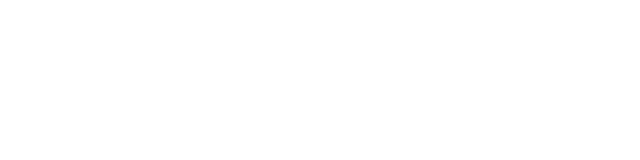
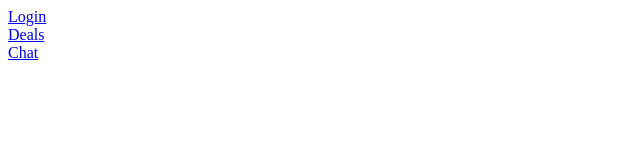
Before and after one commit to BooksangoJYO/booksan_front, a Vue app: page / in a window 1280 px wide. Before the commit this address had no page. Shown: the top 160 px of the page, without its empty margins (0-640 px from the left). Built offline with nearby package versions, Linux system fonts and the light colour scheme.

Commit message:
홈화면 내비게이션 버튼 추가

```diff
--- /dev/null
+++ b/src/components/Home.vue
@@ -0,0 +1,22 @@
+<template>
+    <div>
+        <div>
+            <RouterLink to="/login">Login</RouterLink>
+        </div>
+        <div>
+            <RouterLink to="/board/list">Deals</RouterLink>
+        </div>
+        <div>
+            <RouterLink to="/chat/roomList">Chat</RouterLink>
+        </div>
+
+    </div>
+</template>
+
+<script setup>
+
+</script>
+
+<style scoped>
+
+</style>
--- a/src/router/index.js
+++ b/src/router/index.js
@@ -1,4 +1,4 @@
-
+import Main from '@/components/Home.vue'
 import BoardInsert from '@/components/board/BoardInsert.vue';
 import ChatRoom from '@/components/chat/ChatRoom.vue';
 import ChatRoomList from '@/components/chat/ChatRoomList.vue';
@@ -17,7 +17,7 @@
 const router = createRouter({
     history: createWebHistory(),
     routes: [
-        //{ path: '/', component: Main },
+        { path: '/', component: Main },
         { path: '/login', name: 'login', component: SocialLogin },
         { path: '/signup', name: 'signup', component: SocialSignup },
         { path: '/logout', name: 'LogoutTest', component: LogoutTest },
```
